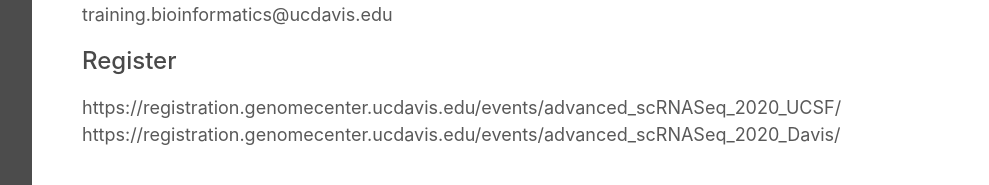
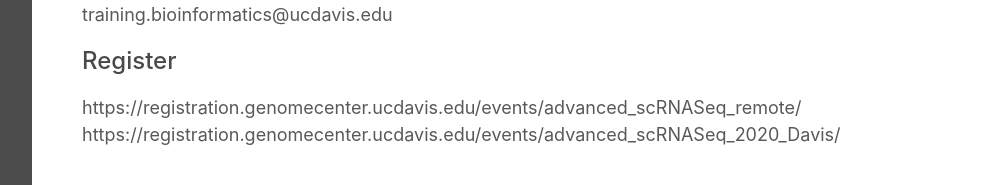
Before and after one commit to ucdavis-bioinformatics-training/2020-Advanced_Single_Cell_RNA_Seq, a Jekyll site: the page built from index.md, in a window 1280 px wide. Shown: the part 2168-2353 px from the top of the page, without its empty margins (268-1257 px from the left). Built offline with Jekyll 4.4.1, drawn with Linux system fonts in a browser that asks for light colours; our own code applies the rules of GitHub Pages for plain Markdown files; some of the changed lines change nothing that is shown.

Commit message:
changes url for registration site

```diff
--- a/index.md
+++ b/index.md
@@ -47,5 +47,5 @@
 
 ### Register
 
-https://registration.genomecenter.ucdavis.edu/events/advanced_scRNASeq_2020_UCSF/
+https://registration.genomecenter.ucdavis.edu/events/advanced_scRNASeq_remote/
 https://registration.genomecenter.ucdavis.edu/events/advanced_scRNASeq_2020_Davis/
```
Also changed, not shown: README.md.
